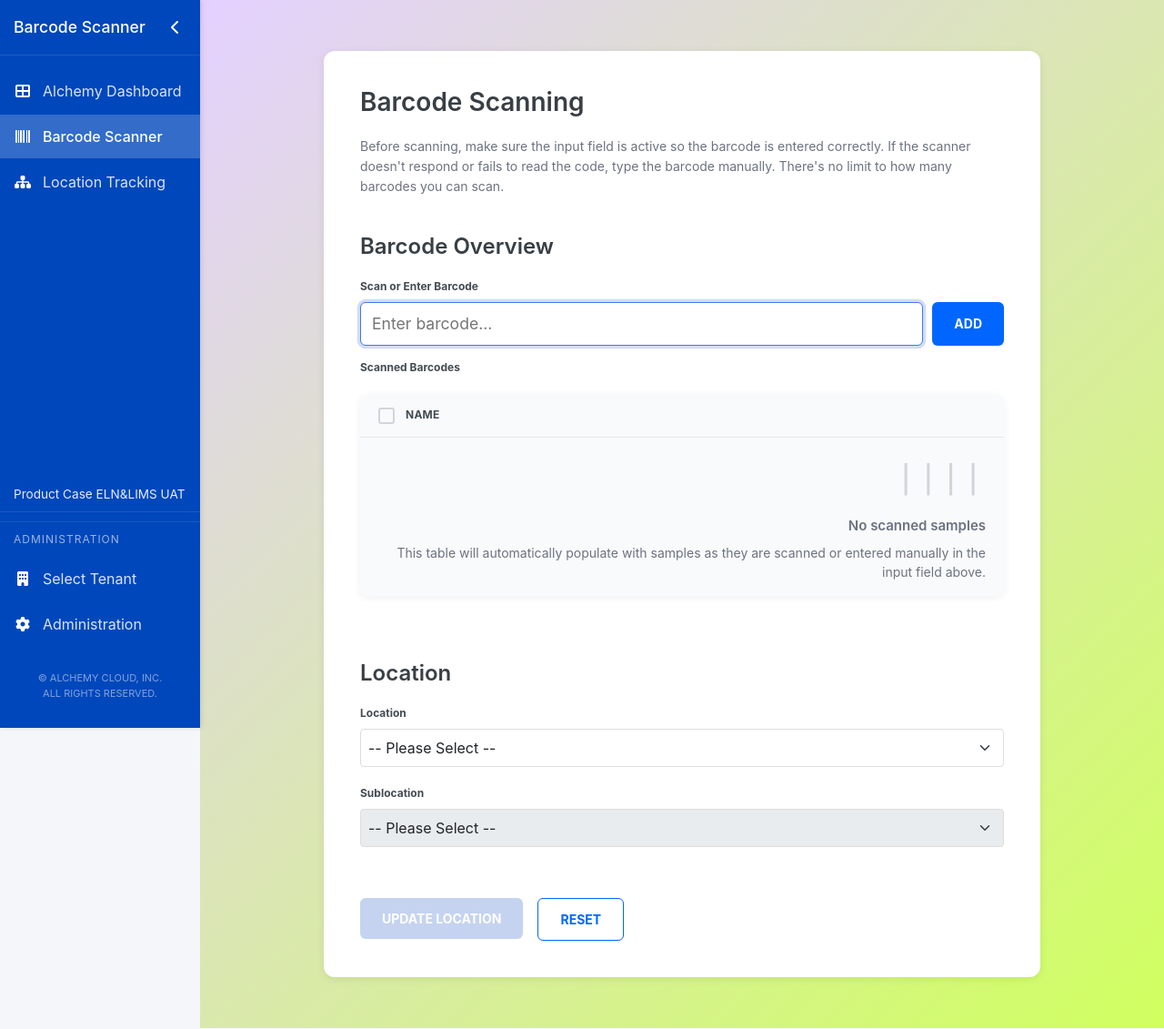
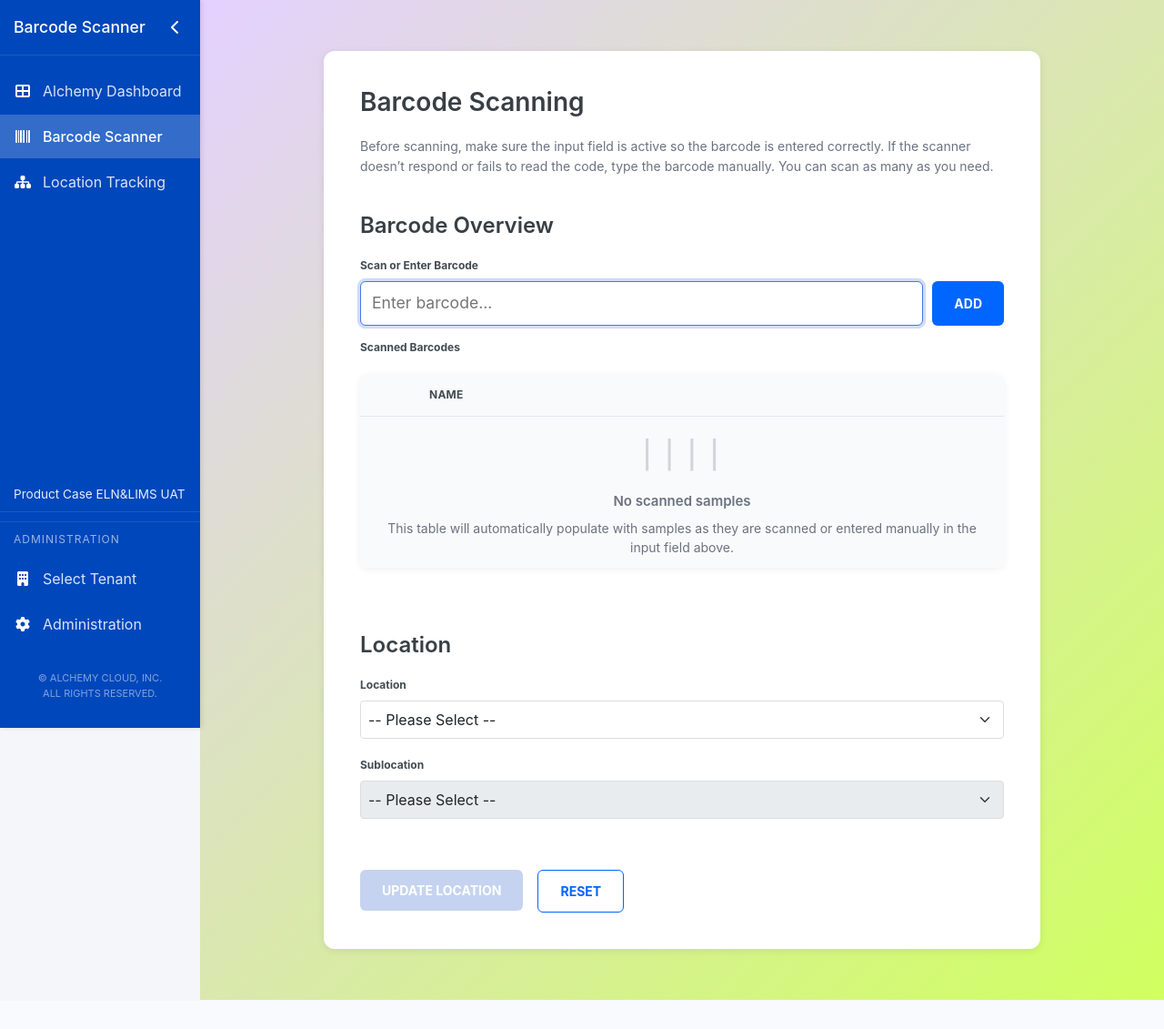
Before and after one commit to pbrose82/barcode_scanning, a Flask app: page /tenant/default in a window 1280 px wide. Shown: the whole page at 91% size. After the commit the page ends 1099 px from the top, so only its background shows below. Run offline with Flask 2, Linux system fonts and the light colour scheme; some libraries are stand-ins or nearby versions.

Commit message:
Update index.html

```diff
--- a/templates/index.html
+++ b/templates/index.html
@@ -5,7 +5,7 @@
 
 {% block extra_css %}
 <style>
-  /* Background: full-bleed gradient + bottom border */
+  /* Background */
   html, body { height: 100%; }
   .page-content{
     min-height:100vh;
@@ -13,39 +13,19 @@
     border-bottom:1px solid #F9F7FA;
   }
 
-  /* Layout: wider card + 56px gutters like spec */
-  .scanner-content{
-    padding:56px;
-    max-width:900px;
-    margin:0 auto;
-  }
-
+  /* Layout */
+  .scanner-content{ padding:56px; max-width:900px; margin:0 auto; }
   .scanner-main{
-    background:#fff;
-    border-radius:12px;
-    padding:40px;
+    background:#fff; border-radius:12px; padding:40px;
     box-shadow:0 2px 8px rgba(0,0,0,.08);
   }
 
-  .page-title{
-    font-size:28px;
-    color:#383F45;
-    font-weight:600;
-    margin-bottom:20px;
-  }
-
-  .instruction-text{
-    font-size:14px; color:#6B7280; line-height:1.6; margin-bottom:40px;
-  }
-
-  .section-title{
-    font-size:24px; color:#383F45; font-weight:600; margin-bottom:20px; padding-top:56px;
-  }
+  /* Type */
+  .page-title{ font-size:28px; color:#383F45; font-weight:600; margin-bottom:20px; }
+  .instruction-text{ font-size:14px; color:#6B7280; line-height:1.6; margin-bottom:40px; }
+  .section-title{ font-size:24px; color:#383F45; font-weight:600; margin-bottom:20px; padding-top:56px; }
   .section-title:first-of-type{ padding-top:0; }
-
-  .form-label{
-    font-size:12px; font-weight:700; color:#424B52; margin-bottom:8px; display:block;
-  }
+  .form-label{ font-size:12px; font-weight:700; color:#424B52; margin-bottom:8px; display:block; }
 
   /* Inputs */
   .barcode-input-group{ display:flex; gap:10px; margin-bottom:8px; }
@@ -55,49 +35,54 @@
   }
   .barcode-input:focus{ outline:none; border-color:#0066FF; }
 
-  /* Buttons (consistent) */
+  /* Buttons */
   .btn{ border:none; border-radius:6px; padding:12px 24px; font-size:14px; font-weight:700; text-transform:uppercase; cursor:pointer; transition:background-color .2s, opacity .2s, border-color .2s; }
   .btn-primary{ background:#0066FF; color:#fff; }
   .btn-primary:hover:not(:disabled){ background:#0052CC; }
   .btn-primary:disabled{ background:#BFCFEF; cursor:not-allowed; opacity:.9; }
-
   .btn-outline{ background:#fff; color:#0066FF; border:1px solid #0066FF; }
   .btn-outline:hover{ background:#F0F7FF; }
 
-  .btn-ghost{ background:none; color:#9CA3AF; padding:4px 8px; font-size:16px; }
-  .btn-ghost:hover{ color:#EF4444; }
-
-  /* Table container: remove outer border, card style */
+  /* Table container (no outer border) */
   .scanned-table-container{
-    background:#fff;
-    border:none;                 /* removed per spec */
-    border-radius:8px;
-    margin-top:20px;
-    overflow:hidden;
+    background:#fff; border:none; border-radius:8px; margin-top:20px; overflow:hidden;
     box-shadow:0 2px 8px rgba(0,0,0,.06);
   }
 
-  /* Table look to match reference */
-  .scanned-table{ width:100%; border-collapse:collapse; }
+  /* Table look */
+  .scanned-table{ width:100%; border-collapse:collapse; table-layout:fixed; }
   .scanned-table thead{ background:#F9FAFB; border-bottom:1px solid #E5E7EB; }
   .scanned-table th{
     text-align:left; font-size:12px; font-weight:700; color:#424B52;
     text-transform:uppercase; letter-spacing:.02em; padding:14px 20px;
   }
-  .scanned-table th:first-child{ padding-left:20px; }
-  .scanned-table th:last-child{ text-align:right; padding-right:20px; }
+  .scanned-table th.col-select{ width:56px; padding-left:0; padding-right:0; text-align:center; }
+  .scanned-table th.col-name{ padding-left:20px; }
 
-  .scanned-table tbody{ background:#F9FAFB; }
   .scanned-table td{
-    padding:16px 20px; font-size:14px; color:#374151; border-bottom:1px solid #F3F4F6;
+    padding:12px 20px; font-size:14px; color:#374151; border-bottom:1px solid #F3F4F6;
+    vertical-align:middle;
   }
-  .scanned-table tbody td:last-child{ text-align:right; width:60px; padding-right:20px; }
   .scanned-table tbody tr:last-child td{ border-bottom:none; }
+  .scanned-table .td-select{ width:56px; padding:12px 0; text-align:center; }
 
-  /* Faux checkbox visual (like your header) */
+  /* Checkbox + under-cell actions (like your screenshot) */
+  .cell-with-controls{
+    display:flex; flex-direction:column; align-items:center; gap:6px;
+  }
   .checkbox{
-    width:18px; height:18px; border:2px solid #D1D5DB; border-radius:3px; display:inline-block; vertical-align:middle; margin-right:12px;
+    width:18px; height:18px; border:2px solid #D1D5DB; border-radius:3px; display:block;
   }
+  .cell-actions{ display:flex; gap:6px; }
+  .action-btn{
+    border:1px solid #D1D5DB; background:#fff; border-radius:6px;
+    padding:2px 8px; font-size:12px; line-height:1.2; color:#6B7280; cursor:pointer;
+  }
+  .action-btn:hover{ border-color:#B6BCC3; }
+
+  /* Optional: hide actions until hover (comment out if you want always visible) */
+  .scanned-table tbody tr .cell-actions{ opacity:.0; transition:opacity .15s; pointer-events:none; }
+  .scanned-table tbody tr:hover .cell-actions{ opacity:1; pointer-events:auto; }
 
   /* Empty state */
   .empty-state{ text-align:center; padding:60px 20px; background:#F9FAFB; }
@@ -105,10 +90,8 @@
   .empty-state-title{ font-size:15px; font-weight:600; color:#6B7280; margin-bottom:8px; }
   .empty-state-text{ font-size:14px; color:#6B7280; }
 
-  /* Button row */
+  /* Actions row */
   .button-group{ display:flex; gap:16px; margin-top:56px; }
-
-  /* Tooltip wrapper so disabled button can still show reason */
   .has-tooltip{ position:relative; display:inline-block; }
   .has-tooltip[data-tooltip]:hover::after{
     content:attr(data-tooltip); position:absolute; left:0; top:calc(100% + 8px);
@@ -118,7 +101,7 @@
     content:""; position:absolute; left:10px; top:100%; border:6px solid transparent; border-top-color:#111827;
   }
 
-  /* Processing + Results */
+  /* Processing / results */
   .processing-status{ background:#EFF6FF; border:1px solid #BFDBFE; border-radius:6px; padding:16px; margin-top:20px; display:none; }
   .processing-content{ display:flex; align-items:center; gap:12px; }
   .spinner{ width:20px; height:20px; border:2px solid #E0E7FF; border-top-color:#0066FF; border-radius:50%; animation:spin 1s linear infinite; }
@@ -147,9 +130,9 @@
     <div class="scanner-main">
       <h1 class="page-title">Barcode Scanning</h1>
 
-      <div class="instruction-text">
-        Before scanning, make sure the input field is active so the barcode is entered correctly. If the scanner doesn't respond or fails to read the code, type the barcode manually. There's no limit to how many barcodes you can scan.
-      </div>
+      <p class="instruction-text">
+        Before scanning, make sure the input field is active so the barcode is entered correctly. If the scanner doesn’t respond or fails to read the code, type the barcode manually. You can scan as many as you need.
+      </p>
 
       <!-- Barcode Overview -->
       <h2 class="section-title">Barcode Overview</h2>
@@ -168,8 +151,8 @@
           <table class="scanned-table">
             <thead>
               <tr>
-                <th><span class="checkbox"></span>Name</th>
-                <th></th>
+                <th class="col-select"></th>
+                <th class="col-name">Name</th>
               </tr>
             </thead>
             <tbody id="scanned-items">
@@ -284,15 +267,20 @@ document.addEventListener('DOMContentLoaded', function () {
     updateWrapper.setAttribute('data-tooltip', enabled ? '' : tooltipReason());
   }
 
-  function addRow(barcode) {
-    const row = document.createElement('tr');
-    row.innerHTML = `
-      <td><span class="checkbox"></span>${barcode}</td>
-      <td>
-        <button class="btn-ghost" aria-label="Remove barcode">×</button>
-      </td>`;
-    row.querySelector('.btn-ghost').addEventListener('click', () => removeBarcode(barcode, row));
-    scannedItems.appendChild(row);
+  function rowTemplate(barcode){
+    // left cell: checkbox with actions UNDER it; right cell: barcode text
+    return `
+      <tr>
+        <td class="td-select">
+          <div class="cell-with-controls">
+            <span class="checkbox" aria-hidden="true"></span>
+            <div class="cell-actions">
+              <button class="action-btn action-delete" title="Remove">Delete</button>
+            </div>
+          </div>
+        </td>
+        <td>${barcode}</td>
+      </tr>`;
   }
 
   function addBarcode() {
@@ -300,11 +288,15 @@ document.addEventListener('DOMContentLoaded', function () {
     if (!barcode || scannedBarcodes.includes(barcode)) return;
 
     scannedBarcodes.push(barcode);
-
     const empty = document.getElementById('empty-state');
     if (empty) empty.remove();
 
-    addRow(barcode);
+    // append row and wire delete
+    const wrapper = document.createElement('tbody'); // temp wrapper to parse string
+    wrapper.innerHTML = rowTemplate(barcode).trim();
+    const row = wrapper.firstElementChild;
+    row.querySelector('.action-delete').addEventListener('click', () => removeBarcode(barcode, row));
+    scannedItems.appendChild(row);
 
     barcodeInput.value = '';
     barcodeInput.focus();
@@ -329,7 +321,6 @@ document.addEventListener('DOMContentLoaded', function () {
     sublocationSelect.disabled = !locationSelect.value;
     refreshUpdateState();
   });
-
   resetButton.addEventListener('click', () => {
     if (isProcessing) return;
     scannedBarcodes = [];
@@ -342,7 +333,7 @@ document.addEventListener('DOMContentLoaded', function () {
     barcodeInput.focus();
   });
 
-  // (Optional) wire UPDATE button to your backend later
+  // (Optional) simulate update call
   updateButton.addEventListener('click', async () => {
     if (updateButton.disabled || isProcessing) return;
     isProcessing = true; refreshUpdateState();
@@ -350,7 +341,6 @@ document.addEventListener('DOMContentLoaded', function () {
     processingBox.style.display = 'block';
     progressBar.style.width = '0%';
 
-    // demo progress
     const t0 = Date.now();
     const timer = setInterval(() => {
       const pct = Math.min(95, Math.round((Date.now() - t0) / 15));
@@ -358,11 +348,9 @@ document.addEventListener('DOMContentLoaded', function () {
     }, 100);
 
     try {
-      // await api.updateLocation(scannedBarcodes, locationSelect.value, sublocationSelect.value);
       await new Promise(r => setTimeout(r, 1000));
       clearInterval(timer);
       progressBar.style.width = '100%';
-
       resultsContent.innerHTML = `<strong>Success:</strong> ${scannedBarcodes.length} item(s) moved.`;
       resultsBox.style.display = 'block';
     } catch (e) {
```
